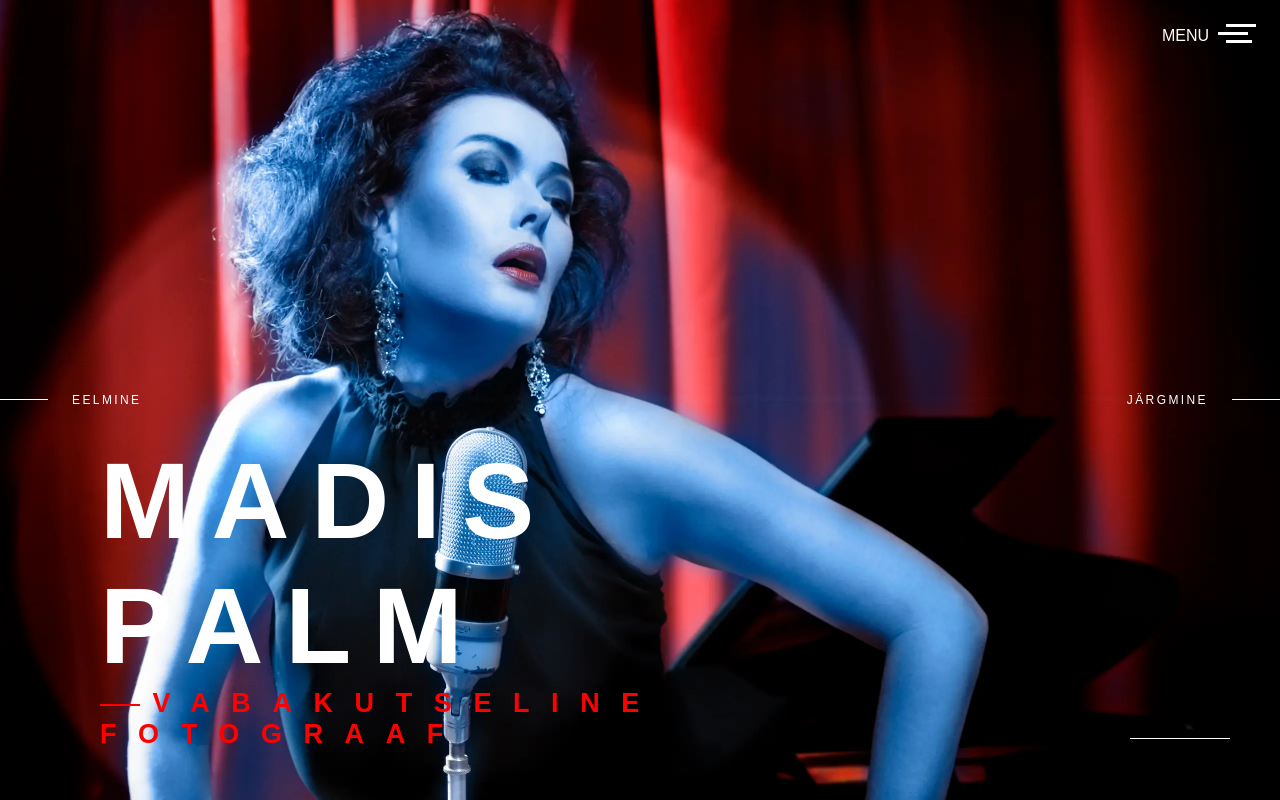
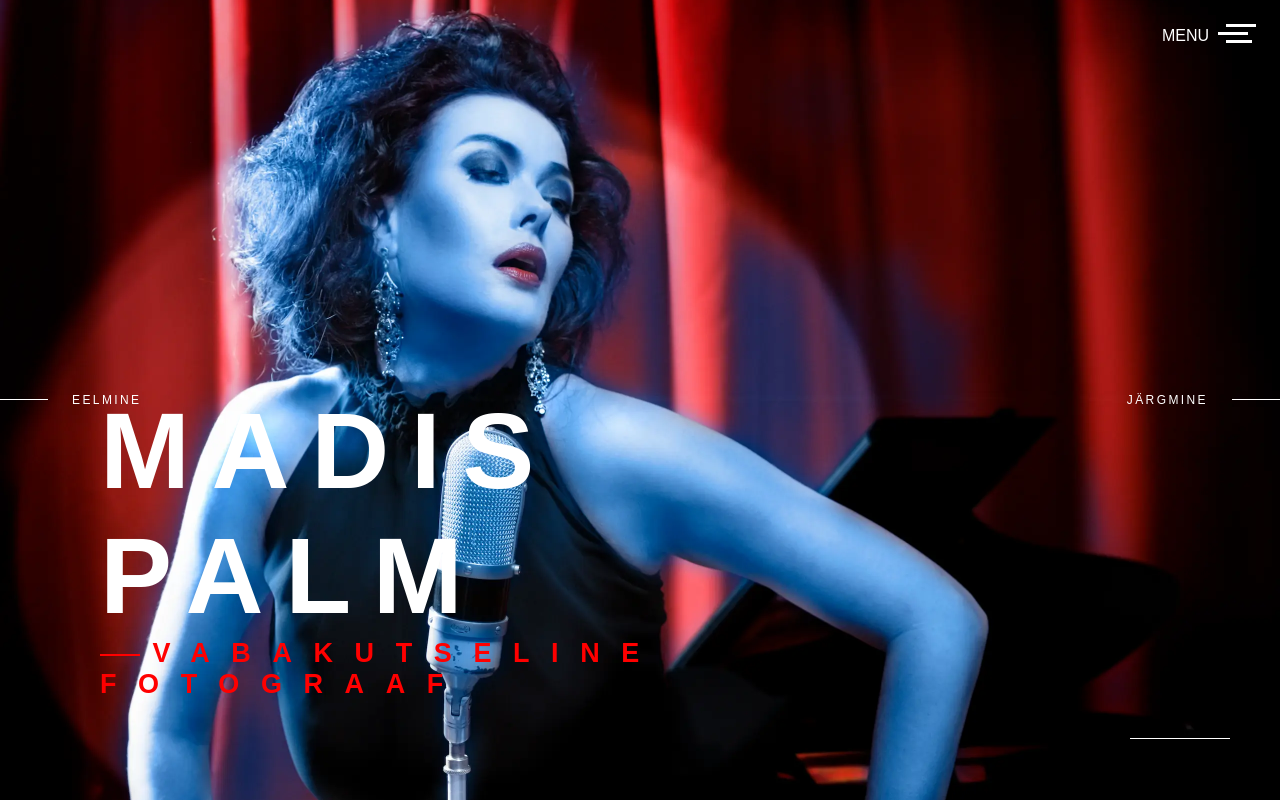
Before and after one commit to palmwebsite/photoFashion, a Next.js app: page / in a window 1280 px wide. Built offline with nearby package versions, Linux system fonts and the light colour scheme.

Commit message:
small link fixes

```diff
--- a/src/app/components/swiper/Slide.tsx
+++ b/src/app/components/swiper/Slide.tsx
@@ -30,7 +30,7 @@ export function Slide(props: IProps) {
       />
       <div className={slide.overlay}></div>
       {conf.title && (
-        <Link href={conf.title.href}>
+        <Link href={conf.title.href} className={slide.link}>
           <div className={slide.innerSlogans}>
             <h1>{conf.title.h1}</h1>
             <h2>{conf.title.h2}</h2>
--- a/src/app/components/swiper/style.slide.module.css
+++ b/src/app/components/swiper/style.slide.module.css
@@ -61,10 +61,14 @@
   opacity: 0.7; /* Black overlay becomes visible on slide-out */
 }
 
+.link {
+  position: absolute;
+  bottom: 100px; /* Place it above the bottom */
+  left: 100px; /* Align to the left */
+  z-index: 10;
+}
 .innerSlogans {
-  position: absolute;
-  bottom: 50px; /* Place it above the bottom */
-  left: 100px; /* Align to the left */
+  position: "relative";
   z-index: 10;
   max-width: 700px; /* Optional: limit width */
   height: auto; /* Let content determine height */
```
